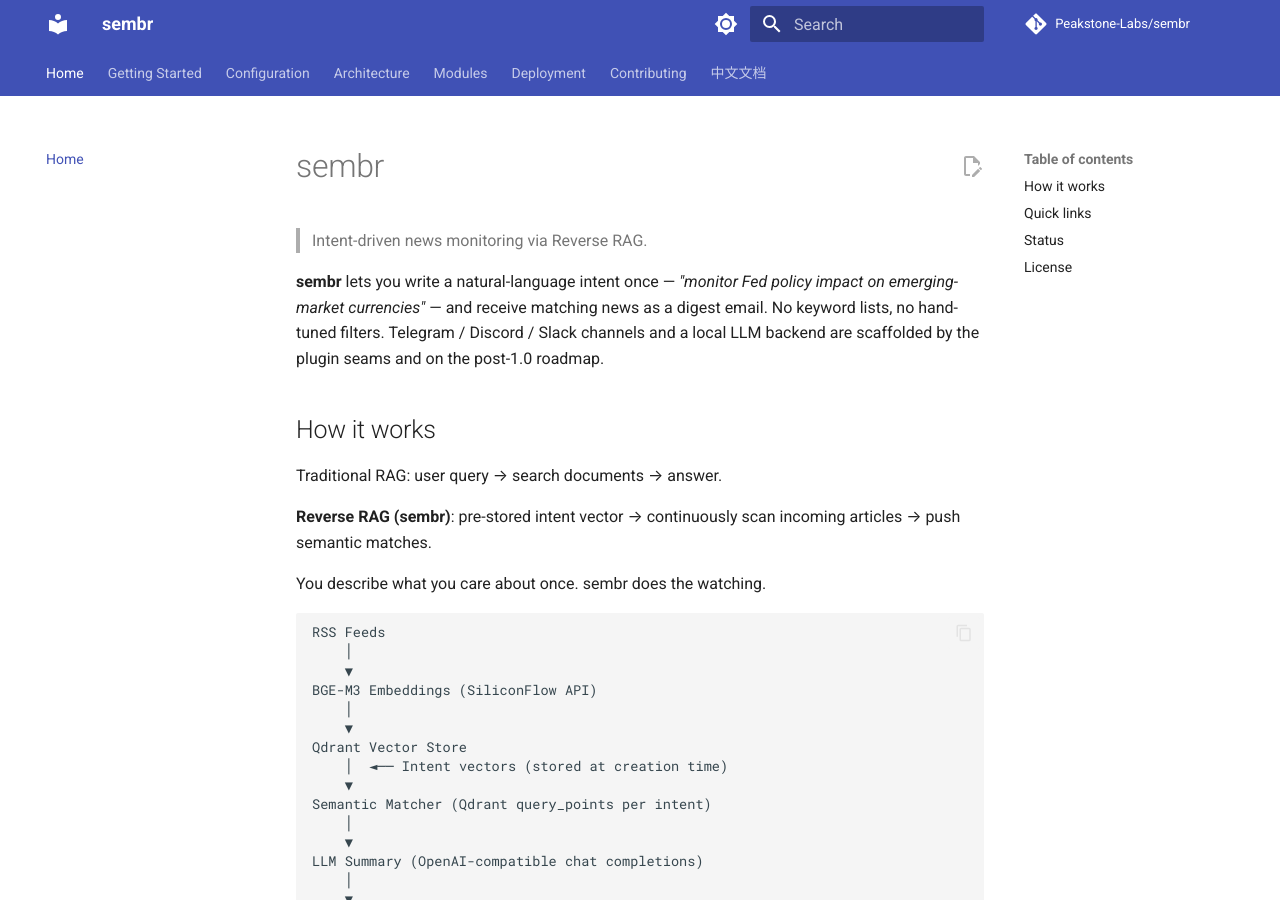
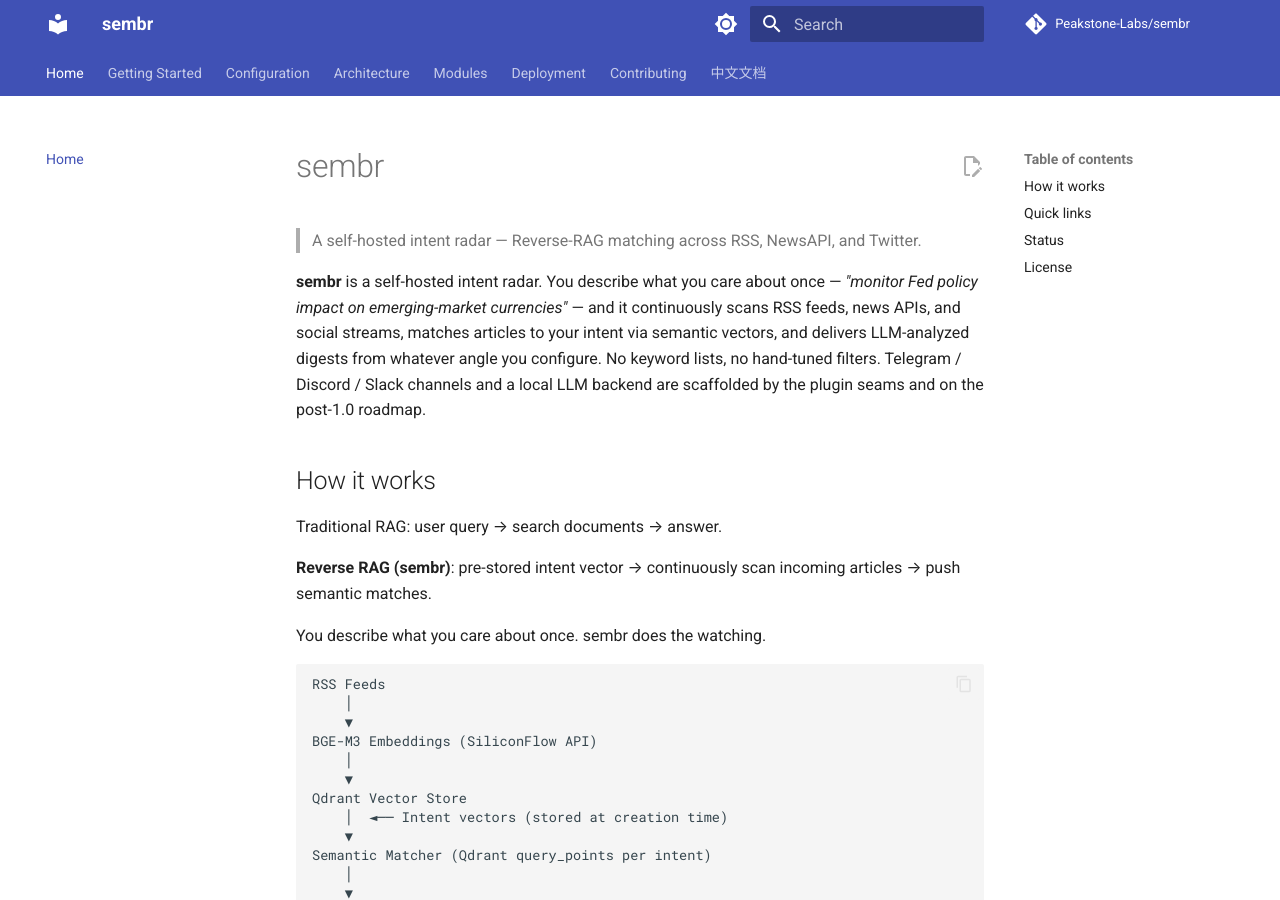
Before and after one commit to Peakstone-Labs/sembr, an MkDocs documentation site: the page built from docs/index.md, in a window 1280 px wide and 900 px high. Built offline with MkDocs 1.6.1 and Material for MkDocs 9.7.7, drawn with Linux system fonts in a browser that asks for light colours; comment, search, counter and statistics services are not loaded.

Commit message:
docs: propagate v4 README framing (intent radar) to downstream surfaces
The user reframed the README hero copy:
- Category word: "self-hosted news-monitoring agent" -> "self-hosted
  intent radar" (radar metaphor mirrors the 24/7 scanning sub-slogan)
- CN main slogan: "让 AI 替你长期盯着一个问题" -> "让 AI 成为你的注意力"
  (chains with the "AI is your attention" epigraph)
- Elevator now explicitly mentions "from whatever angle you configure"
  to surface the prompt-template customization in the hero

Sync that framing across the surfaces that read like marketing copy
or feed SEO:

- INSTALL.md preamble: rewrite the agent-context paragraph
- CHANGELOG.md [1.0.0] intro
- docs/index.md + docs/zh/index.md: tagline + elevator paragraph
- pyproject.toml: PyPI description (keeps "news monitoring" keyword for
  search while leading with "intent radar")
- CLAUDE.md project overview: same reframing for internal dev context

Co-Authored-By: Claude Opus 4.7 (1M context) <noreply@anthropic.com>

```diff
--- a/docs/index.md
+++ b/docs/index.md
@@ -1,8 +1,8 @@
 # sembr
 
-> Intent-driven news monitoring via Reverse RAG.
+> A self-hosted intent radar — Reverse-RAG matching across RSS, NewsAPI, and Twitter.
 
-**sembr** lets you write a natural-language intent once — *"monitor Fed policy impact on emerging-market currencies"* — and receive matching news as a digest email. No keyword lists, no hand-tuned filters. Telegram / Discord / Slack channels and a local LLM backend are scaffolded by the plugin seams and on the post-1.0 roadmap.
+**sembr** is a self-hosted intent radar. You describe what you care about once — *"monitor Fed policy impact on emerging-market currencies"* — and it continuously scans RSS feeds, news APIs, and social streams, matches articles to your intent via semantic vectors, and delivers LLM-analyzed digests from whatever angle you configure. No keyword lists, no hand-tuned filters. Telegram / Discord / Slack channels and a local LLM backend are scaffolded by the plugin seams and on the post-1.0 roadmap.
 
 ## How it works
 
--- a/pyproject.toml
+++ b/pyproject.toml
@@ -1,7 +1,7 @@
 [project]
 name = "sembr"
 version = "1.0.0"
-description = "Reverse-RAG news monitoring: define an intent, receive matched news pushes."
+description = "Self-hosted intent radar — Reverse-RAG news monitoring with semantic intent matching across RSS, NewsAPI, and Twitter."
 readme = "README.md"
 requires-python = "==3.12.*"
 license = { text = "Apache-2.0" }
```
Also changed, not shown: CHANGELOG.md (+4 -3 lines), CLAUDE.md (+1 -1 lines), INSTALL.md (+1 -1 lines), docs/zh/index.md (+2 -2 lines).
